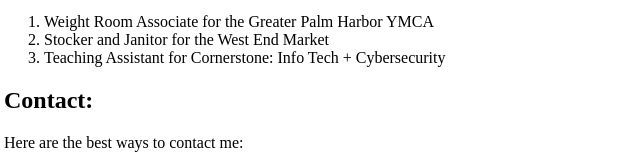
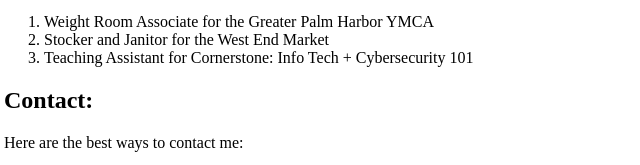
Before and after one commit to mglaus2/portfolio, a plain HTML site: page index.html in a window 1280 px wide. Shown: the part 409-574 px from the top of the page, 4-644 px from the left. Drawn offline with Linux system fonts and the light colour scheme.

Commit message:
New Update

```diff
--- a/index.html
+++ b/index.html
@@ -22,7 +22,7 @@
     <ol>
       <li>Weight Room Associate for the Greater Palm Harbor YMCA</li>
       <li>Stocker and Janitor for the West End Market</li>
-      <li>Teaching Assistant for Cornerstone: Info Tech + Cybersecurity</li>
+      <li>Teaching Assistant for Cornerstone: Info Tech + Cybersecurity 101</li>
     </ol>
     <h2>Contact:</h2>
     <p>Here are the best ways to contact me:</p>
```
